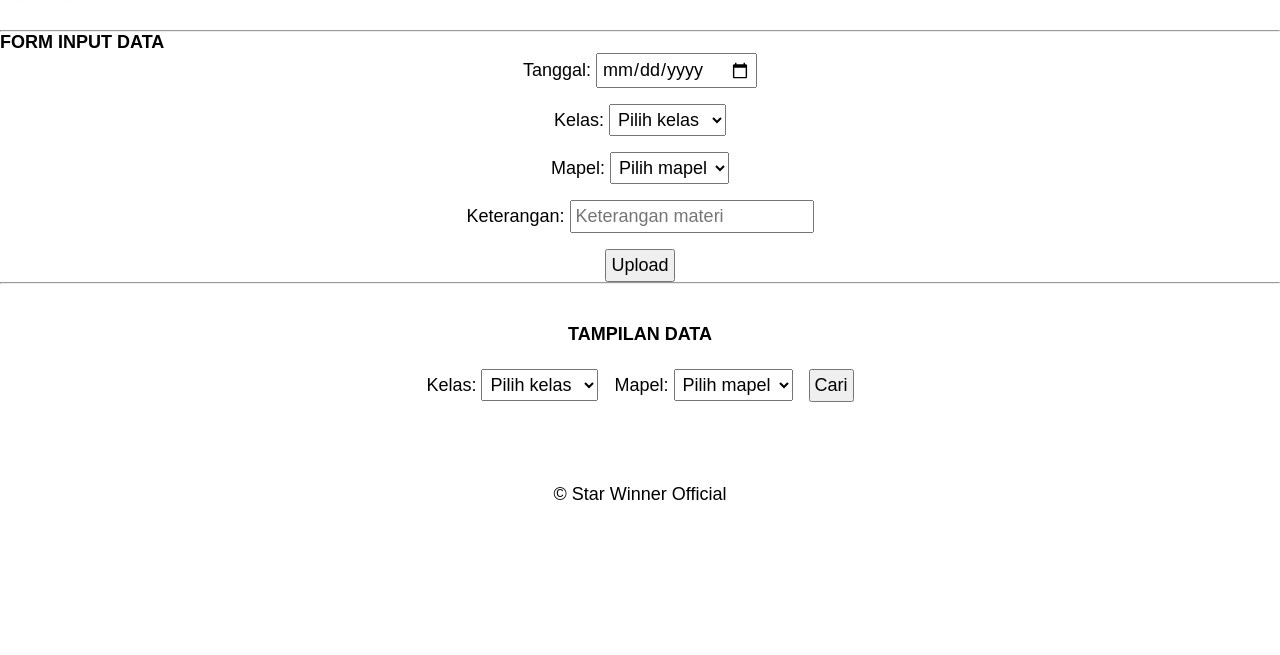
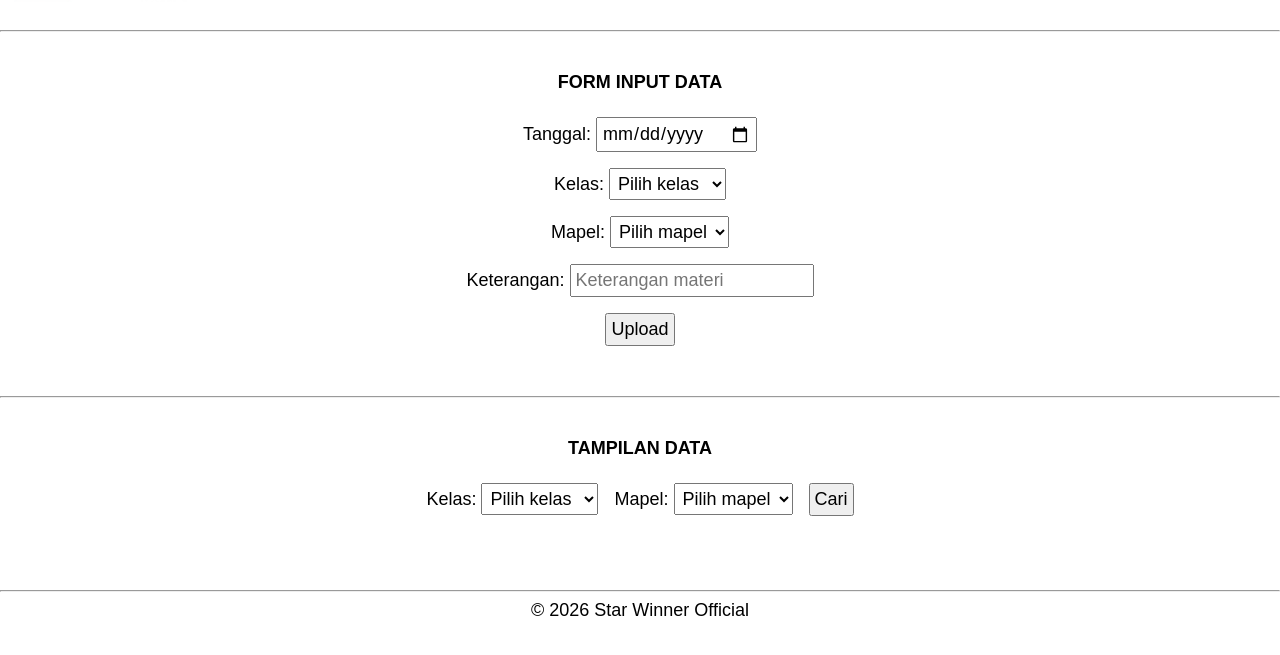
Before and after one commit to hudpy/tabelKontrol, a plain HTML site: page index.html in a window 1280 px wide. Shown: the part 91-746 px from the top of the page. Drawn offline with nearby package versions, Linux system fonts and the light colour scheme; no server answers.

Commit message:
Update index.html

```diff
--- a/index.html
+++ b/index.html
@@ -2,16 +2,17 @@
 <html lang="id">
   <head>
     <meta charset="UTF-8" />
-    <title>TABEL KONTROL - STAR WINNER</title>
+    <meta name="viewport" content="width=device-width, initial-scale=1.0" />
+    <title>TABEL KONTROL</title>
     <link rel="stylesheet" href="style.css" />
     <script src="https://cdn.jsdelivr.net/npm/@supabase/supabase-js@2"></script>
   </head>
   <body>
     <header>
-		<h2>TABEL KONTROL</h2>
+      <h2>TABEL KONTROL</h2>
     </header>
-    <hr>
-    <sec2ion id="input">
+    <hr />
+    <section id="input">
       <h2>FORM INPUT DATA</h2>
       <div id="form">
         <span
@@ -130,8 +131,11 @@
       <div id="hasil"></div>
       <script src="script.js"></script>
     </section>
+	<hr>
     <footer>
-      <p style="text-align: center; padding: 8px">&copy Star Winner Official</p>
+      <p style="text-align: center; padding: 8px">
+        &copy 2026 Star Winner Official
+      </p>
     </footer>
   </body>
 </html>
```
